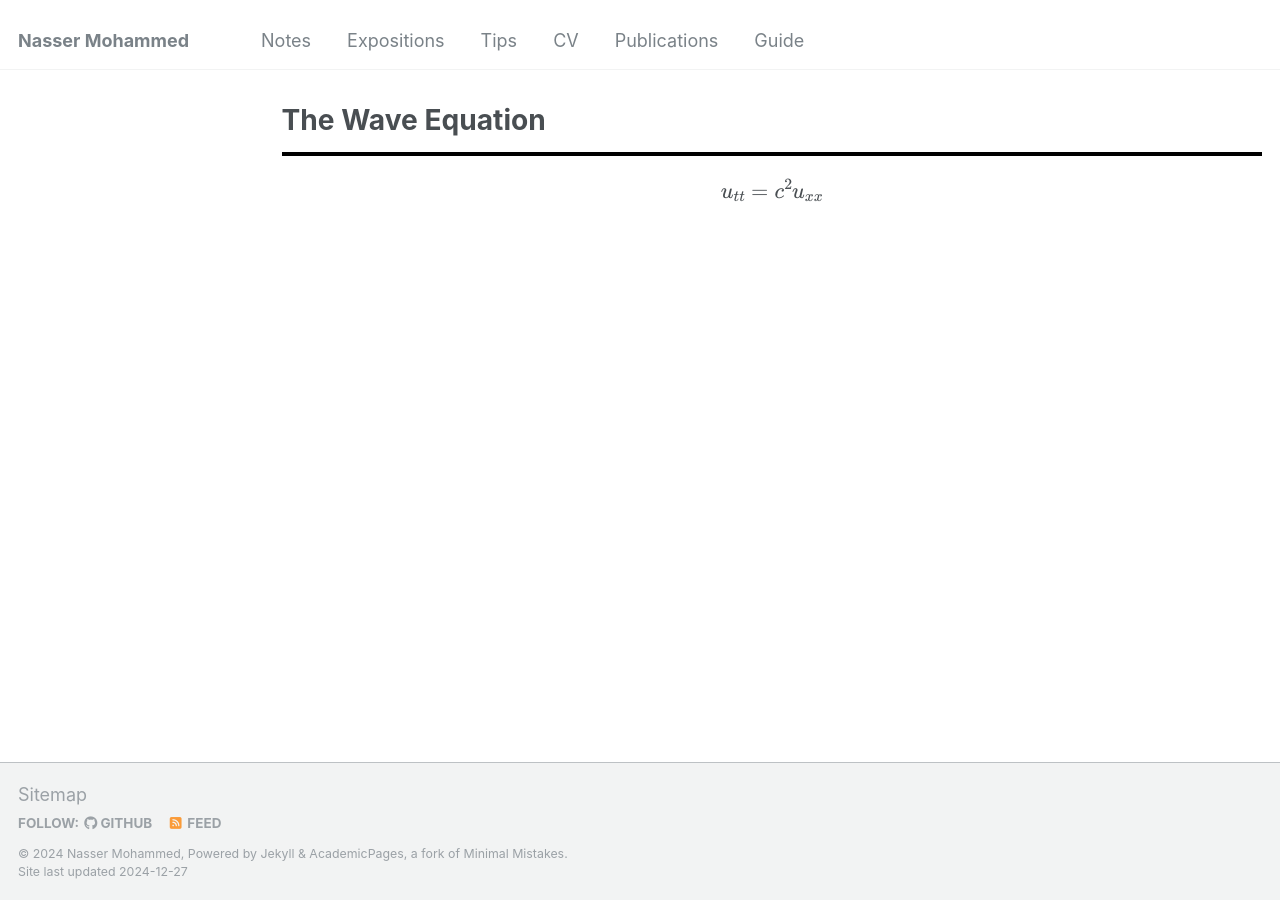
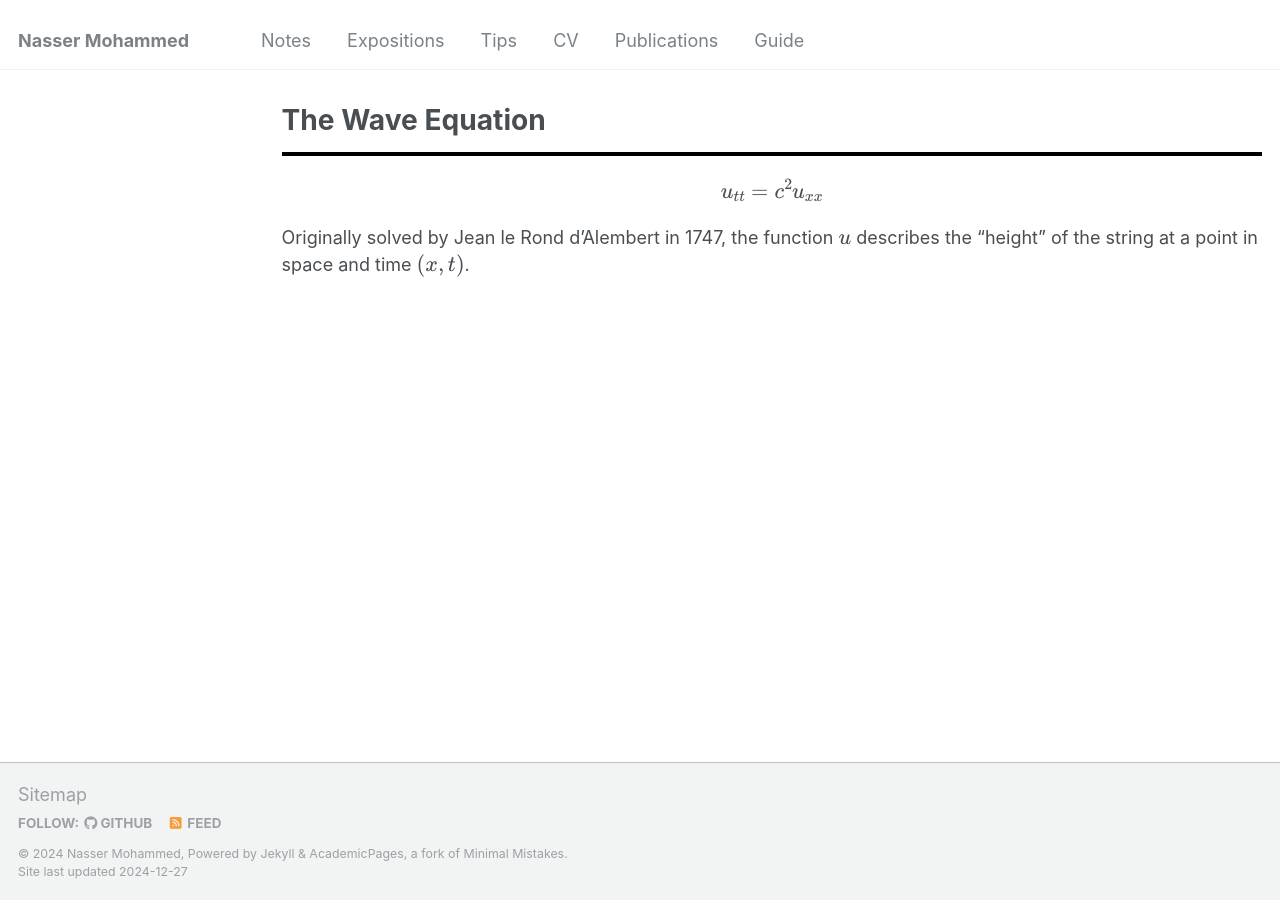
Before and after one commit to Nasser-Mohammed/Nasser-Mohammed.github.io, a Jekyll site: the page built from _pages/notes/pde/waveequation.md, in a window 1280 px wide. Built offline with Jekyll 4.4.1, drawn with Linux system fonts in a browser that asks for light colours.

Commit message:
Update waveequation.md

```diff
--- a/_pages/notes/pde/waveequation.md
+++ b/_pages/notes/pde/waveequation.md
@@ -6,3 +6,4 @@ author_profile: false
 ---
 <hr style="border: 2px solid black;">
 \\[u_{tt}=c^2u_{xx}\\]
+Originally solved by Jean le Rond d'Alembert in 1747, the function \\(u\\) describes the "height" of the string at a point in space and time \\((x,t)\\).
```
